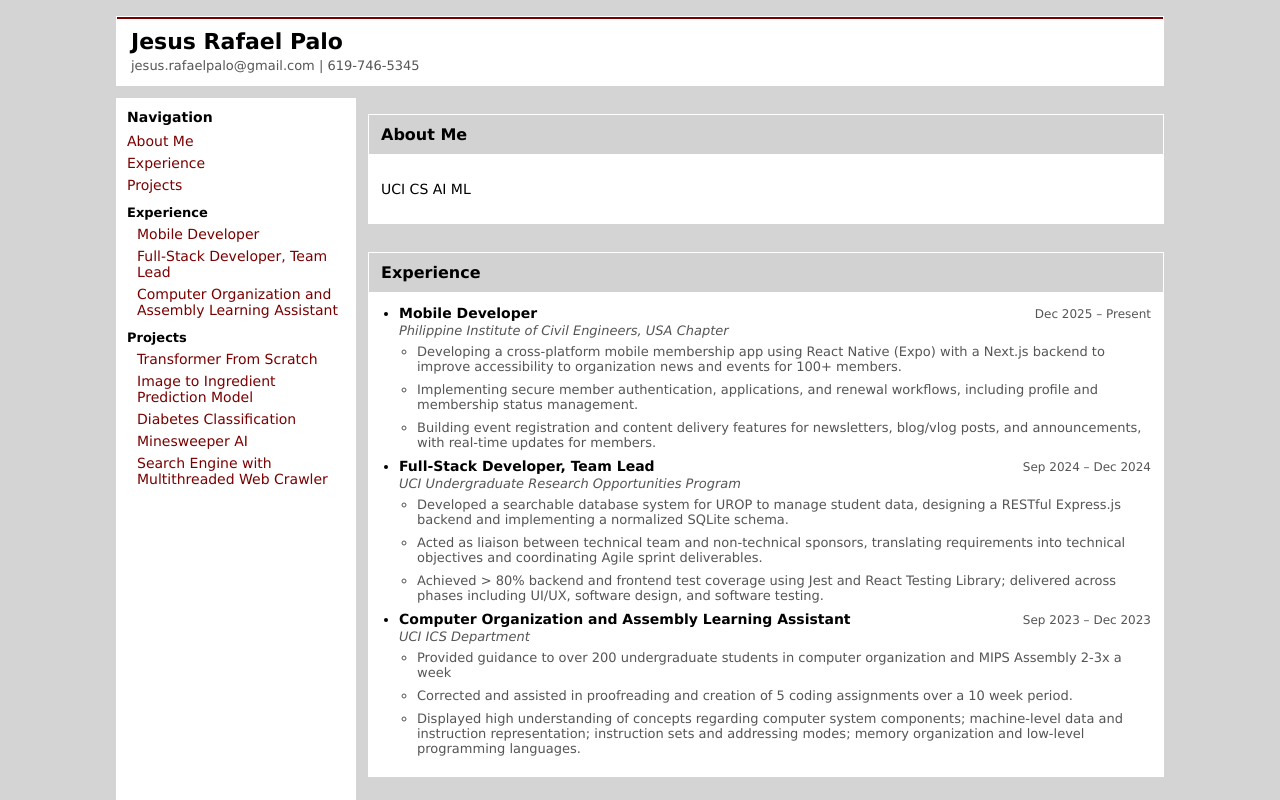
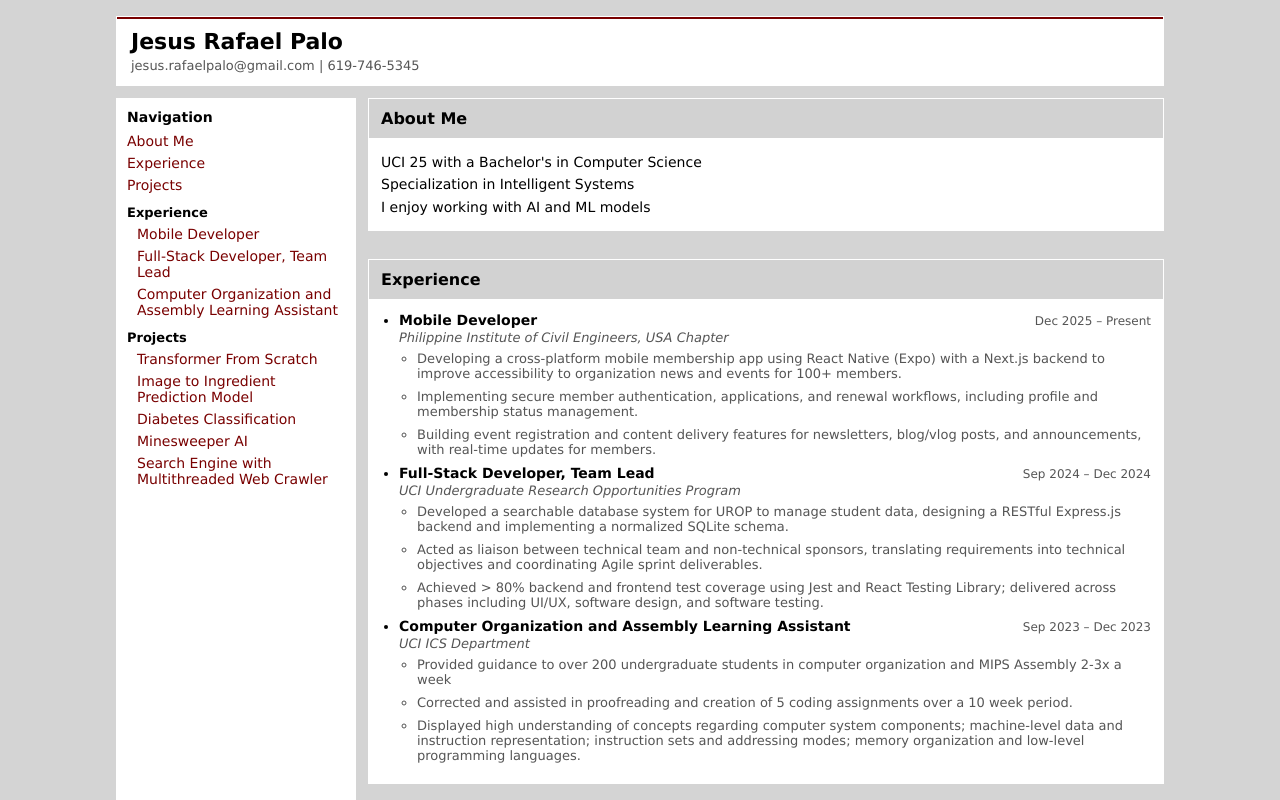
Before and after one commit to 6a6768/archive, a Next.js app: page / in a window 1280 px wide. Shown: the top 800 px of the page. Built offline with nearby package versions, Linux system fonts and the light colour scheme.

Commit message:
fixed alignment and changed bio

```diff
--- a/src/app/globals.css
+++ b/src/app/globals.css
@@ -72,6 +72,13 @@ a {
 .forum-section__body {
   padding: 12px;
   font-size: 14px;
+}
+
+.about-text {
+  white-space: pre-line;
+  line-height: 1.6;
+  font-size: 14px;
+  min-height: 50px;
 }
 
 .forum-list {
@@ -179,6 +186,10 @@ a {
   gap: 12px;
 }
 
+.content > .forum-section:first-of-type {
+  margin-top: 0;
+}
+
 @media (max-width: 768px) {
   .layout {
     grid-template-columns: 1fr;
--- a/src/app/page.tsx
+++ b/src/app/page.tsx
@@ -11,6 +11,8 @@ const slugify = (value: string) =>
     .toLowerCase()
     .replace(/[^a-z0-9]+/g, '-')
     .replace(/^-+|-+$/g, '');
+
+const aboutText = `UCI 25 with a Bachelor's in Computer Science \n Specialization in Intelligent Systems \n I enjoy working with AI and ML models`;
 
 const experiences: Entry[] = [
   {
@@ -202,8 +204,7 @@ export default function Home() {
               <h2>About Me</h2>
             </header>
             <div className="forum-section__body">
-              <p>UCI CS AI ML
-              </p>
+              <div className="about-text">{aboutText}</div>
             </div>
           </section>
 
```
